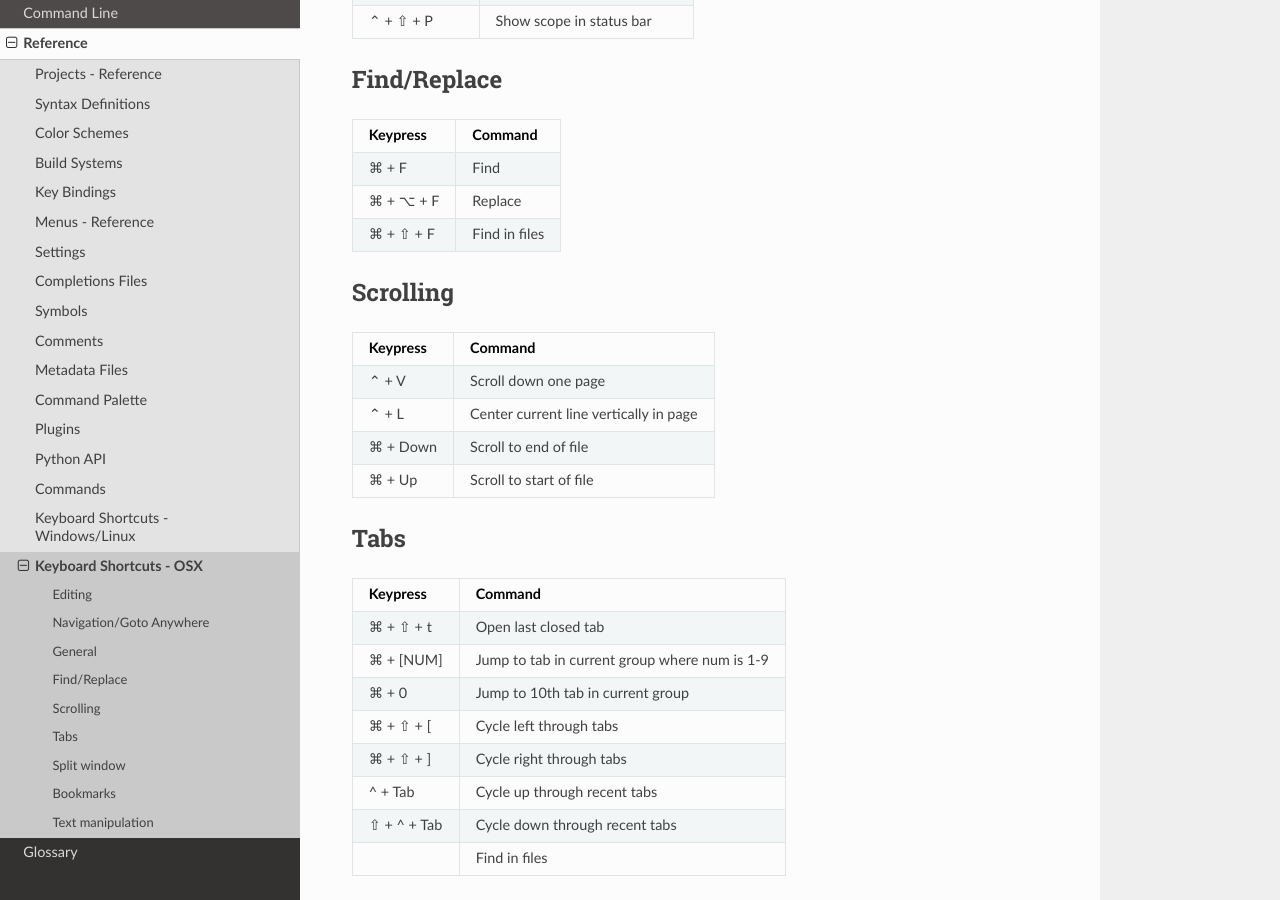
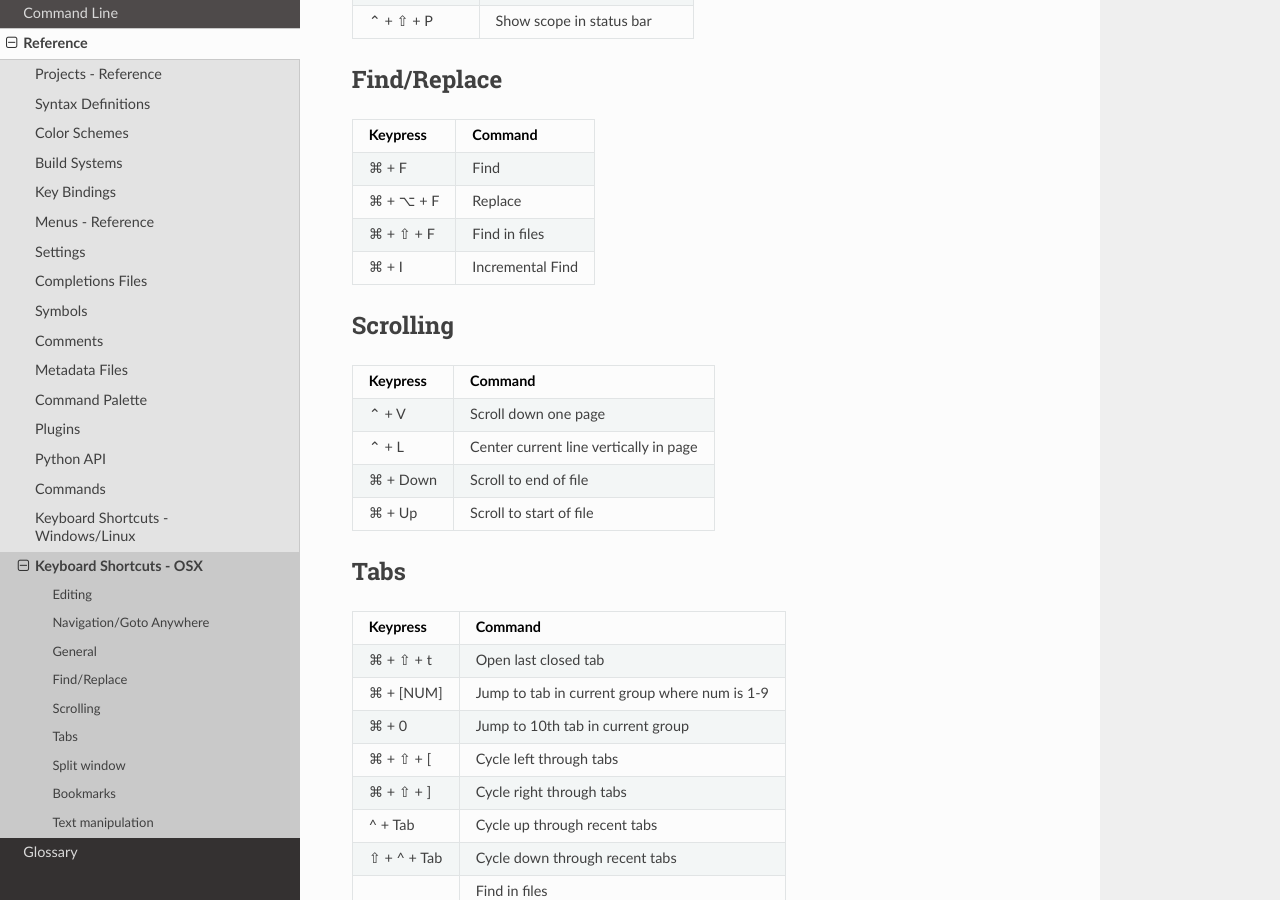
Before and after one commit to guillermooo/sublime-undocs, a Sphinx documentation site: the page built from source/reference/keyboard_shortcuts_osx.rst, in a window 1280 px wide and 900 px high, scrolled down 1893 px. Built offline with Sphinx 7.4.7 and the Read the Docs theme 2.0.0, drawn with Linux system fonts in a browser that asks for light colours.

Commit message:
Incremental find
- Instead of `⌘ + F`, typing, hitting enter and then hitting escape to keep editing the file, this command allows you to type, hit enter and keep editing the file (you dont have to hit escape key)

```diff
--- a/source/reference/keyboard_shortcuts_osx.rst
+++ b/source/reference/keyboard_shortcuts_osx.rst
@@ -123,6 +123,8 @@ Find/Replace
 +-----------------+-----------------------------------------------------------+
 | ⌘ + ⇧ + F       | Find in files                                             |
 +-----------------+-----------------------------------------------------------+
+| ⌘ + I           | Incremental Find                                          |
++-----------------+-----------------------------------------------------------+
 
 Scrolling
 ------------------------
```
